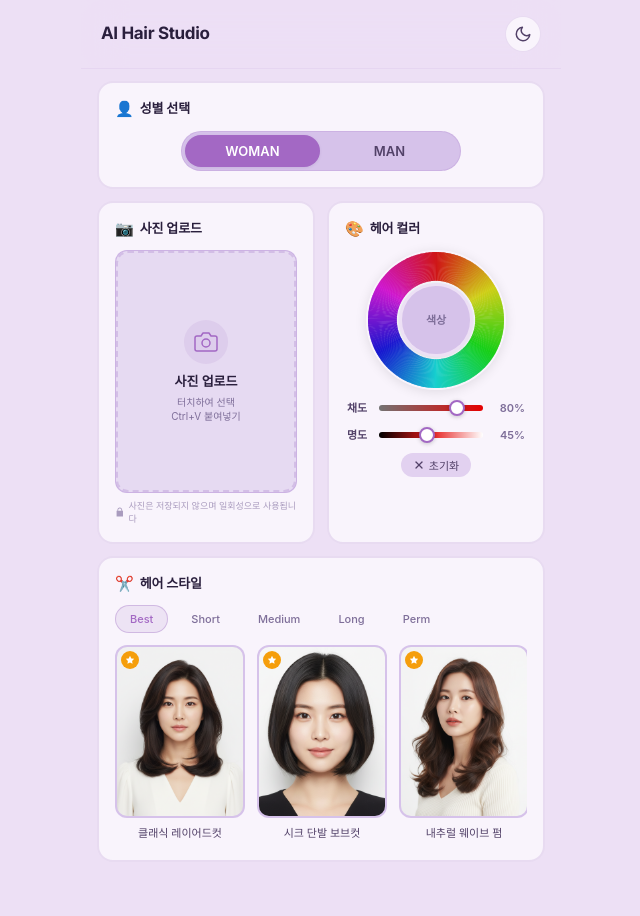
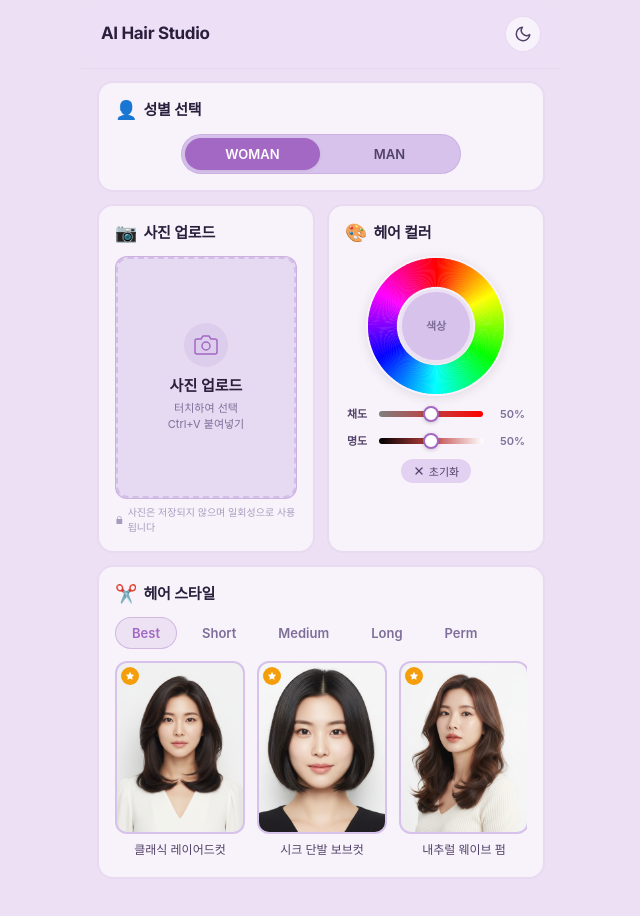
Before and after one commit to ldg001108-prog/hair-salon-app, a Next.js app: page /salon/1 in a window 1280 px wide. Shown: the top 916 px of the page, without its empty margins (319-959 px from the left). Built offline with nearby package versions, Linux system fonts and the light colour scheme; a web font is replaced by a local one.

Commit message:
feat: 컬러휠 고정/기본값 변경 + 글씨 크기 확대 + 라벤더 그라데이션 배경

```diff
--- a/src/app/globals.css
+++ b/src/app/globals.css
@@ -11,11 +11,18 @@
 /* ── 라이트 테마 (기본) — 소프트 라벤더 ── */
 :root,
 [data-theme="light"] {
-    /* 배경 — 라벤더 파스텔 */
+    /* 배경 — 라벤더 파스텔 + 그라데이션 레이어 */
     --bg-primary: #ede0f5;
     --bg-secondary: #e2d1f0;
     --bg-tertiary: #d6c2ea;
-    --bg-card: rgba(255, 255, 255, 0.65);
+    --bg-gradient: linear-gradient(160deg,
+            #f2e4fa 0%,
+            #ede0f5 20%,
+            #e4d5f0 40%,
+            #eedcf7 60%,
+            #e7d0f2 80%,
+            #f0e1f8 100%);
+    --bg-card: rgba(255, 255, 255, 0.60);
     --bg-card-hover: rgba(255, 255, 255, 0.82);
     --bg-glass: rgba(255, 255, 255, 0.45);
     --bg-glass-strong: rgba(255, 255, 255, 0.65);
@@ -188,7 +195,8 @@ html {
 body {
     font-family: var(--font-primary);
     color: var(--text-primary);
-    background-color: var(--bg-primary);
+    background: var(--bg-gradient, var(--bg-primary));
+    background-attachment: fixed;
     line-height: 1.5;
     -webkit-font-smoothing: antialiased;
     -moz-osx-font-smoothing: grayscale;
@@ -203,7 +211,7 @@ body {
     padding-bottom: env(safe-area-inset-bottom);
     padding-left: env(safe-area-inset-left);
     padding-right: env(safe-area-inset-right);
-    transition: background-color var(--dur-slow) var(--ease-out),
+    transition: background var(--dur-slow) var(--ease-out),
         color var(--dur-slow) var(--ease-out);
 }
 
--- a/src/components/ColorWheel/ColorWheel.tsx
+++ b/src/components/ColorWheel/ColorWheel.tsx
@@ -22,33 +22,13 @@ function hslToHex(h: number, s: number, l: number): string {
     return `#${f(0)}${f(8)}${f(4)}`;
 }
 
-// hex → HSL hue 추출 (슬라이더 연동용)
-function hexToHue(hex: string): number {
-    const r = parseInt(hex.slice(1, 3), 16) / 255;
-    const g = parseInt(hex.slice(3, 5), 16) / 255;
-    const b = parseInt(hex.slice(5, 7), 16) / 255;
-    const max = Math.max(r, g, b);
-    const min = Math.min(r, g, b);
-    const d = max - min;
-    if (d === 0) return 0;
-    let h = 0;
-    if (max === r) h = ((g - b) / d) % 6;
-    else if (max === g) h = (b - r) / d + 2;
-    else h = (r - g) / d + 4;
-    h = Math.round(h * 60);
-    if (h < 0) h += 360;
-    return h;
-}
-
-// Canvas에 풀스펙트럼 컬러 휠 그리기
+// Canvas에 풀스펙트럼 컬러 휠 그리기 (항상 고정: sat=100, light=50)
 function drawColorWheel(
     ctx: CanvasRenderingContext2D,
     cx: number,
     cy: number,
     outerR: number,
-    innerR: number,
-    saturation: number,
-    lightness: number
+    innerR: number
 ) {
     ctx.clearRect(0, 0, cx * 2, cy * 2);
 
@@ -62,11 +42,12 @@ function drawColorWheel(
         ctx.arc(cx, cy, outerR, startAngle, endAngle);
         ctx.arc(cx, cy, innerR, endAngle, startAngle, true);
         ctx.closePath();
-        ctx.fillStyle = `hsl(${hue}, ${saturation}%, ${lightness}%)`;
+        // 항상 선명한 색상으로 표시 (채도 100%, 명도 50%)
+        ctx.fillStyle = `hsl(${hue}, 100%, 50%)`;
         ctx.fill();
     }
 
-    // 중앙 원 (배경색)
+    // 중앙 원 (배경색) — 선택 색상 미리보기 영역 뒤에 깔림
     ctx.beginPath();
     ctx.arc(cx, cy, innerR - 1, 0, Math.PI * 2);
     ctx.fillStyle = "#f0f4f8";
@@ -100,15 +81,16 @@ function getHueFromPosition(
 export default function ColorWheel({ selectedColor, onColorSelect, size = 150 }: ColorWheelProps) {
     const canvasRef = useRef<HTMLCanvasElement>(null);
     const [isDragging, setIsDragging] = useState(false);
-    const [saturation, setSaturation] = useState(80);
-    const [lightness, setLightness] = useState(45);
-    // 현재 선택된 hue 각도 (슬라이더 변경 시 이 hue 기반으로 색상 재계산)
+    // 기본값: 채도 50%, 명도 100% (밝고 부드러운 파스텔)
+    const [saturation, setSaturation] = useState(50);
+    const [lightness, setLightness] = useState(50);
+    // 현재 선택된 hue 각도
     const [selectedHue, setSelectedHue] = useState<number | null>(null);
 
     const innerR = size * 0.28;
     const outerR = size / 2 - 2;
 
-    // 캔버스 그리기 (saturation/lightness 변경 시 리드로)
+    // 캔버스 그리기 — 휠 색상은 항상 고정 (채도/명도 변경해도 휠은 안 변함)
     useEffect(() => {
         const canvas = canvasRef.current;
         if (!canvas) return;
@@ -124,8 +106,8 @@ export default function ColorWheel({ selectedColor, onColorSelect, size = 150 }:
         const cx = size / 2;
         const cy = size / 2;
 
-        drawColorWheel(ctx, cx, cy, outerR, innerR, saturation, lightness);
-    }, [size, saturation, lightness, outerR, innerR]);
+        drawColorWheel(ctx, cx, cy, outerR, innerR);
+    }, [size, outerR, innerR]); // ← saturation/lightness 의존성 제거됨
 
     // 터치/클릭으로 색상 선택 (hue 기반)
     const pickColor = useCallback((clientX: number, clientY: number) => {
@@ -155,7 +137,7 @@ export default function ColorWheel({ selectedColor, onColorSelect, size = 150 }:
         setIsDragging(false);
     }, []);
 
-    // ★ 채도 변경 시 선택 색상 실시간 업데이트
+    // ★ 채도 변경 시 → 중앙 동그라미 색만 업데이트 (휠은 그대로)
     const handleSaturationChange = useCallback((val: number) => {
         setSaturation(val);
         if (selectedHue !== null) {
@@ -164,7 +146,7 @@ export default function ColorWheel({ selectedColor, onColorSelect, size = 150 }:
         }
     }, [selectedHue, lightness, onColorSelect]);
 
-    // ★ 명도 변경 시 선택 색상 실시간 업데이트
+    // ★ 명도 변경 시 → 중앙 동그라미 색만 업데이트 (휠은 그대로)
     const handleLightnessChange = useCallback((val: number) => {
         setLightness(val);
         if (selectedHue !== null) {
@@ -175,7 +157,7 @@ export default function ColorWheel({ selectedColor, onColorSelect, size = 150 }:
 
     return (
         <div className={styles.wheelContainer}>
-            {/* 컬러 휠 */}
+            {/* 컬러 휠 — 항상 고정 색상 */}
             <div className={styles.wheelWrap}>
                 <canvas
                     ref={canvasRef}
@@ -185,7 +167,7 @@ export default function ColorWheel({ selectedColor, onColorSelect, size = 150 }:
                     onPointerUp={handlePointerUp}
                     onPointerLeave={handlePointerUp}
                 />
-                {/* 중앙: 선택된 색상 미리보기 */}
+                {/* 중앙: 선택된 색상 미리보기 (이것만 채도/명도 변경에 반응) */}
                 <div
                     className={styles.centerPreview}
                     style={{
@@ -243,8 +225,8 @@ export default function ColorWheel({ selectedColor, onColorSelect, size = 150 }:
                 onClick={() => {
                     onColorSelect(null);
                     setSelectedHue(null);
-                    setSaturation(80);
-                    setLightness(45);
+                    setSaturation(50);
+                    setLightness(50);
                 }}
             >
                 <svg width="12" height="12" viewBox="0 0 24 24" fill="none" stroke="currentColor" strokeWidth="2.5" strokeLinecap="round" strokeLinejoin="round">
--- a/src/components/MainView/MainView.module.css
+++ b/src/components/MainView/MainView.module.css
@@ -74,12 +74,12 @@
 }
 
 .sectionIcon {
-    font-size: 15px;
+    font-size: 18px;
     line-height: 1;
 }
 
 .sectionTitle {
-    font-size: var(--fs-sm);
+    font-size: var(--fs-base);
     font-weight: 700;
     color: var(--text-primary);
     letter-spacing: -0.01em;
@@ -221,13 +221,13 @@
 }
 
 .uploadText {
-    font-size: var(--fs-sm);
+    font-size: var(--fs-base);
     font-weight: 600;
     color: var(--text-primary);
 }
 
 .uploadHint {
-    font-size: 10px;
+    font-size: 11px;
     color: var(--text-tertiary);
     text-align: center;
     line-height: 1.4;
@@ -237,7 +237,7 @@
     display: flex;
     align-items: center;
     justify-content: center;
-    font-size: 9px;
+    font-size: 10px;
     color: var(--text-muted);
     margin-top: 6px;
 }
@@ -258,10 +258,10 @@
 
 .catTab {
     flex-shrink: 0;
-    padding: 6px 14px;
+    padding: 7px 16px;
     border-radius: var(--r-full);
-    font-size: var(--fs-xs);
-    font-weight: 500;
+    font-size: var(--fs-sm);
+    font-weight: 600;
     color: var(--text-tertiary);
     background: transparent;
     transition: all var(--dur-base) var(--ease-out);
@@ -343,7 +343,7 @@
 }
 
 .styleName {
-    font-size: 11px;
+    font-size: 12px;
     font-weight: 500;
     color: var(--text-secondary);
     white-space: nowrap;
```
